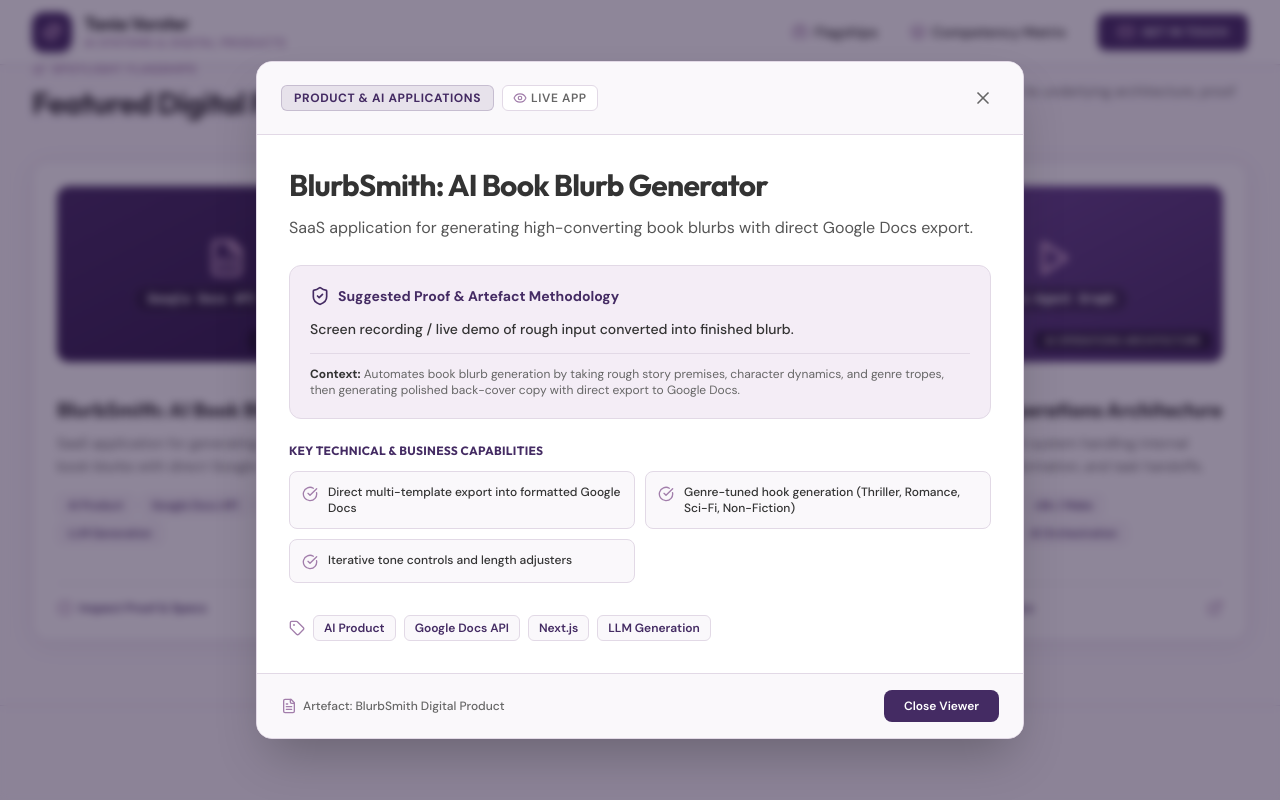
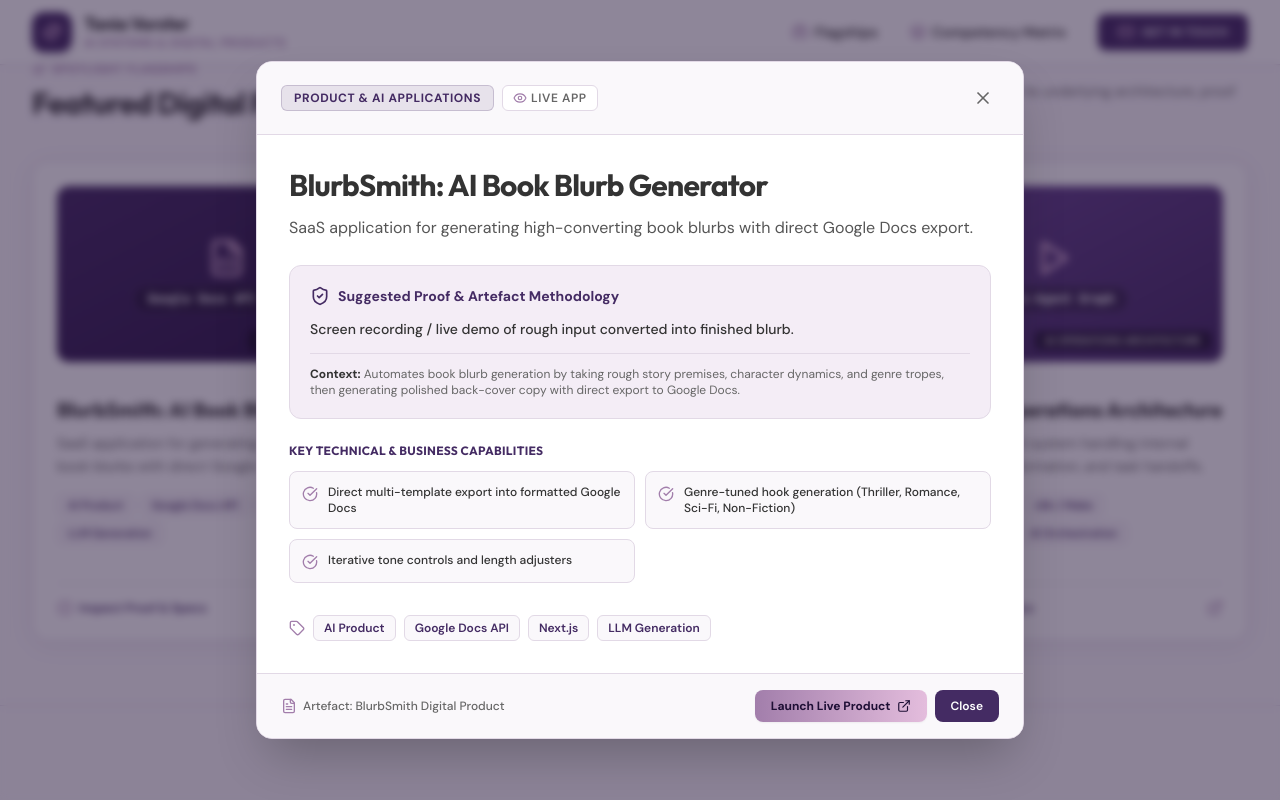
Before and after one commit to TaniaV40/portfolio-website, a Next.js app: page / in a window 1280 px wide. Both pictures are taken after a click on the element 226 px from the left and 1220 px from the top of the page. Shown: the part 820-1620 px from the top of the page. Built offline with nearby package versions, Linux system fonts and the light colour scheme.

Commit message:
Add live product link for BlurbSmith (https://blurb-smith.vercel.app/)

```diff
--- a/src/components/ProofModal.tsx
+++ b/src/components/ProofModal.tsx
@@ -2,7 +2,7 @@
 
 import React from 'react';
 import { Competency, CATEGORY_LABELS } from '@/data/competencies';
-import { X, CheckCircle, ShieldCheck, Tag, Code2, Eye, FileText } from 'lucide-react';
+import { X, CheckCircle, ShieldCheck, Tag, Code2, Eye, FileText, ExternalLink } from 'lucide-react';
 
 interface ProofModalProps {
   competency: Competency | null;
@@ -115,16 +115,28 @@
         </div>
 
         {/* Footer */}
-        <div className="px-6 py-4 border-t border-[#E2D9E6] bg-[#FAF8FB] flex items-center justify-between">
+        <div className="px-6 py-4 border-t border-[#E2D9E6] bg-[#FAF8FB] flex flex-wrap items-center justify-between gap-3">
           <span className="text-xs text-[#666666] flex items-center gap-1.5 font-medium">
             <FileText className="w-4 h-4 text-[#A27EAB]" /> Artefact: {competency.artefactName}
           </span>
-          <button
-            onClick={onClose}
-            className="px-5 py-2 rounded-lg bg-[#442B63] hover:bg-[#2D1847] text-white text-xs font-semibold transition-colors"
-          >
-            Close Viewer
-          </button>
+          <div className="flex items-center gap-2">
+            {competency.proofDetails?.link && (
+              <a
+                href={competency.proofDetails.link}
+                target="_blank"
+                rel="noopener noreferrer"
+                className="px-4 py-2 rounded-lg bg-gradient-to-r from-[#A27EAB] to-[#E4BDDD] hover:opacity-95 text-[#1E0F35] text-xs font-bold transition-all flex items-center gap-1.5 shadow-sm"
+              >
+                <span>Launch Live Product</span> <ExternalLink className="w-3.5 h-3.5" />
+              </a>
+            )}
+            <button
+              onClick={onClose}
+              className="px-4 py-2 rounded-lg bg-[#442B63] hover:bg-[#2D1847] text-white text-xs font-semibold transition-colors"
+            >
+              Close
+            </button>
+          </div>
         </div>
       </div>
     </div>
--- a/src/data/competencies.ts
+++ b/src/data/competencies.ts
@@ -81,6 +81,7 @@
     tags: ['AI Product', 'Google Docs API', 'Next.js', 'LLM Generation'],
     proofDetails: {
       summary: 'Automates book blurb generation by taking rough story premises, character dynamics, and genre tropes, then generating polished back-cover copy with direct export to Google Docs.',
+      link: 'https://blurb-smith.vercel.app/',
       highlights: [
         'Direct multi-template export into formatted Google Docs',
         'Genre-tuned hook generation (Thriller, Romance, Sci-Fi, Non-Fiction)',
```
